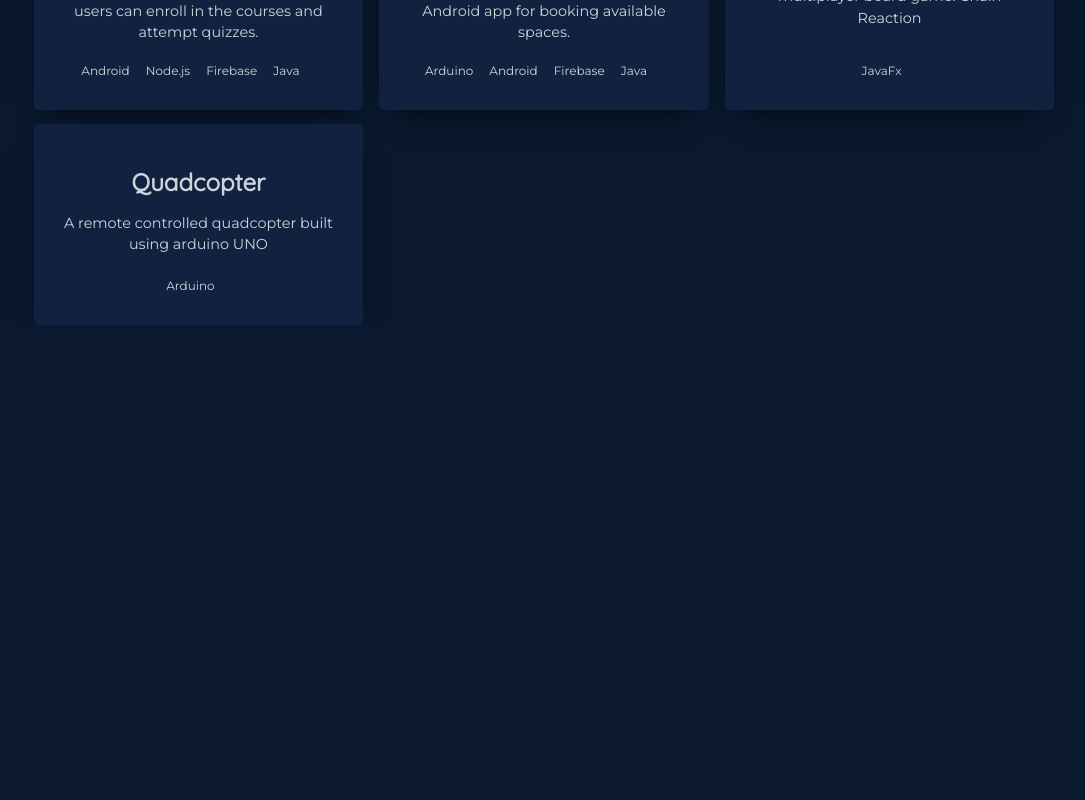
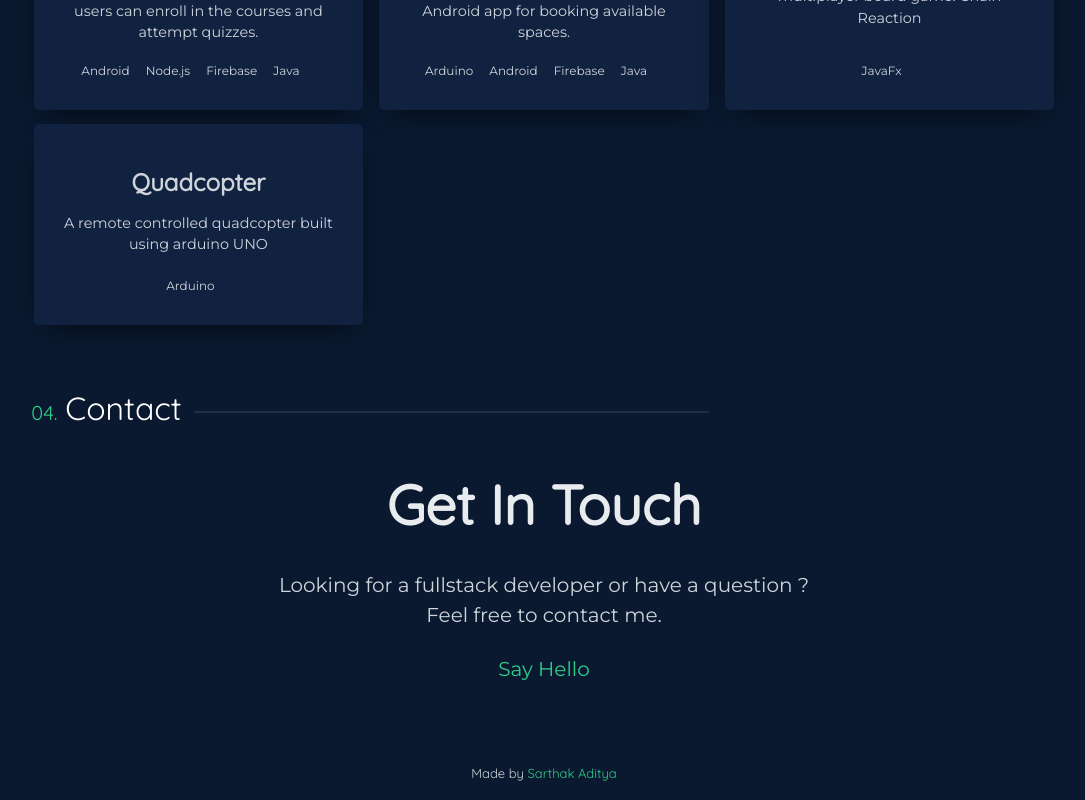
Before and after one commit to sarthakaditya52/Portfolio, a React (Create React App) app: page / in a window 1280 px wide. Shown: the part 2726-3526 px from the top of the page, without its empty margins (96-1181 px from the left). Before the commit the page ends 3051 px from the top, so only its background shows below. Built offline with nearby package versions, Linux system fonts and the light colour scheme; some icons are missing.

Commit message:
Contact & Footer

```diff
--- a/src/App.js
+++ b/src/App.js
@@ -5,6 +5,7 @@ import Home from "./components/sections/Home";
 import About from './components/sections/About';
 import Experiences from './components/sections/experiences';
 import Projects from './components/sections/projects';
+import Contact from './components/sections/Contact';
 
 function App() {
   return (
@@ -18,6 +19,10 @@ function App() {
             <About />
             <Experiences />
             <Projects />
+            <Contact />
+            <footer>
+              Made by <span>Sarthak Aditya</span>
+            </footer>
           </Col>
           <Col className="base-small" xs={1}>3 of 3</Col>
         </Row>
--- /dev/null
+++ b/src/assets/scss/_contact.scss
@@ -0,0 +1,49 @@
+.contact-head {
+    font-family: 'Quicksand';
+    margin-top: 2rem;
+    text-align: center;
+    font-size: 4.3vw;
+    font-weight: 900;
+    color: $gray-200;
+}
+
+.contact-desc {
+    margin: 1.5rem 0 1.5rem 0;
+    font-size: 1.25rem;
+    color: $default-text;
+    text-align: center;
+}
+
+.email-btn {
+    text-align: center;
+    border: none;
+    background-color: transparent;
+    a {
+        font-size: 1.25rem;
+        text-decoration: none;
+        color: $primary-text;
+        position: relative;
+        transition: all 800ms;
+        &::before {
+            content: "";
+            position: absolute;
+            width: 0;
+            height: 2px;
+            bottom: 0;
+            left: 0;
+            background-color: $primary-text;
+            visibility: hidden;
+            transition: all 0.3s ease-in-out;
+        }
+        &:hover::before {
+            visibility: visible;
+            width: 100%;
+        }
+    }
+}
+
+@media (max-width: 1024px) {
+    .contact-head {
+        font-size: 6.8vw;
+    }
+}
--- a/src/assets/scss/base.scss
+++ b/src/assets/scss/base.scss
@@ -6,6 +6,19 @@
 body {
     background-color: $default;
     font-family: 'Montserrat';
+}
+
+footer {
+    font-family: 'Quicksand';
+    margin-top: 5rem;
+    margin-bottom: 1rem;
+    text-align: center;
+    font-size: small;
+    color: $default-text;
+
+    span {
+        color: $primary-text;
+    }
 }
 
 .base {
@@ -29,3 +42,4 @@ body {
 @import './experience';
 @import './projects';
 @import './projectsFeatured';
+@import './contact';
--- /dev/null
+++ b/src/components/sections/Contact.js
@@ -0,0 +1,22 @@
+import React from 'react'
+import SectionHeading from '../SectionHeading'
+
+function Contact() {
+    return (
+        <div>
+            <SectionHeading index={4} heading="Contact" />
+            <div className="contact-head">
+                Get In Touch
+            </div>
+            <p className="contact-desc">
+                Looking for a fullstack developer or have a question ?
+                <br />Feel free to contact me.
+            </p>
+            <div className="email-btn">
+                <a href="mailto:sarthak.aditya52@gmail.com">Say Hello</a>
+            </div>
+        </div>
+    )
+}
+
+export default Contact
```
